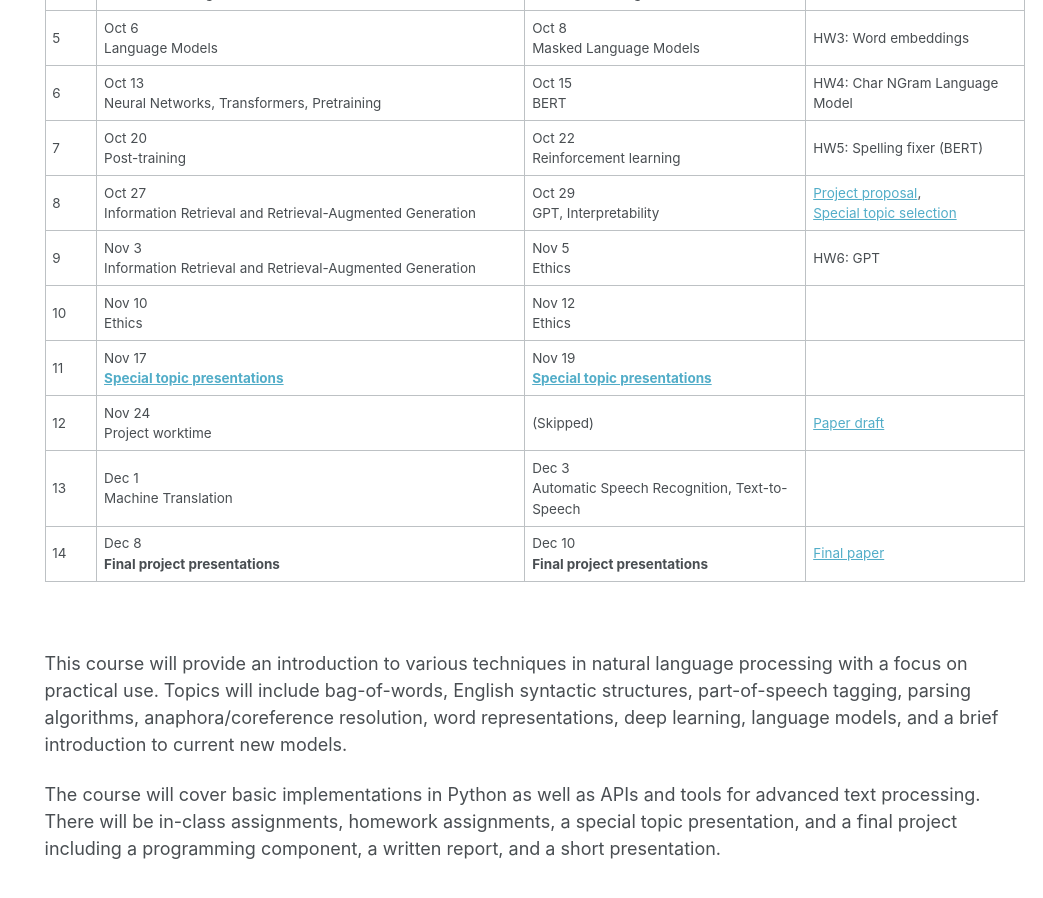
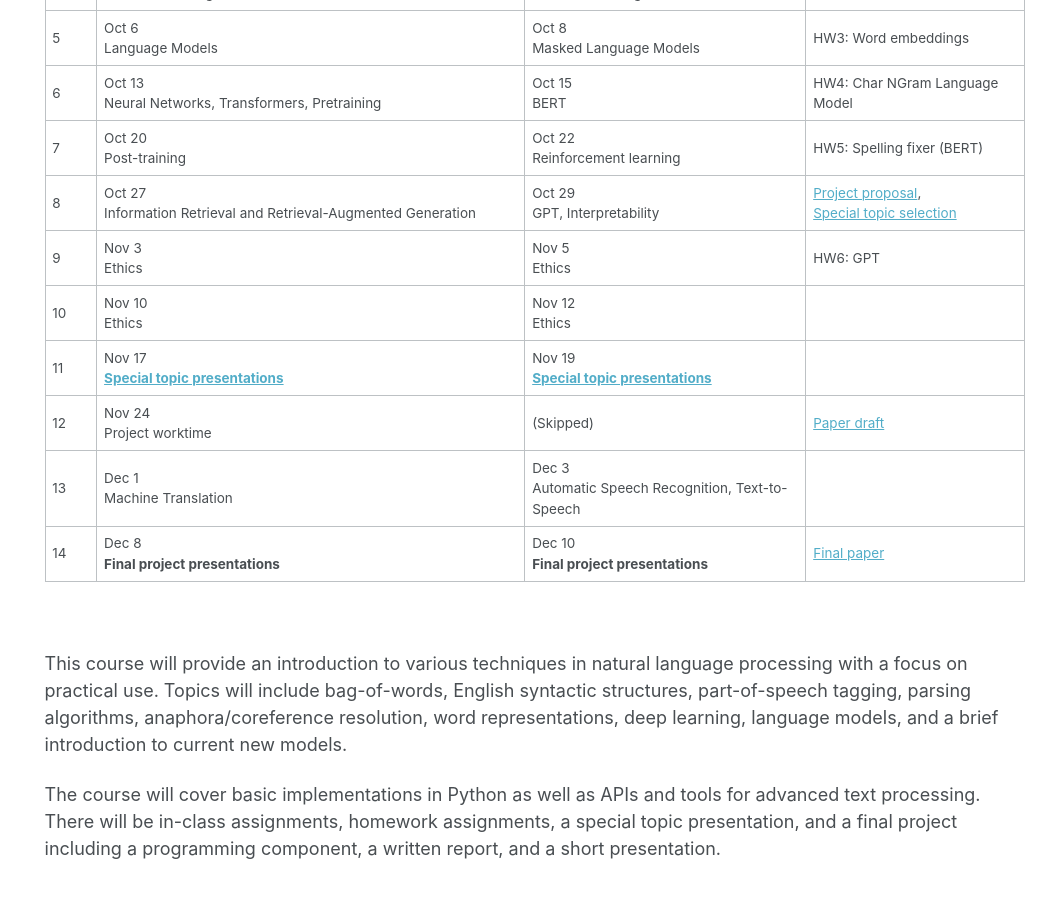
Before and after one commit to rasikabh/rasikabh.github.io, a Jekyll site: the page built from _pages/nlp2026.md, in a window 1280 px wide and 900 px high, scrolled down 666 px. Shown: the whole window, without its empty margins (237-1280 px from the left). Built offline with Jekyll 4.4.1, drawn with Linux system fonts in a browser that asks for light colours.

Commit message:
Combine tech with Jessica's class

```diff
--- a/_pages/nlp2026.md
+++ b/_pages/nlp2026.md
@@ -42,7 +42,7 @@ h2, h3, h4, h5, h6 {margin: 0;}
 | 6 | Oct 13 <br> Neural Networks, Transformers, Pretraining | Oct 15 <br> BERT | HW4: Char NGram Language Model |
 | 7 | Oct 20 <br> Post-training | Oct 22 <br> Reinforcement learning | HW5: Spelling fixer (BERT) |
 | 8 | Oct 27 <br> Information Retrieval and Retrieval-Augmented Generation | Oct 29 <br> GPT, Interpretability | [Project proposal](https://docs.google.com/document/d/1EIH9J0WQ0WLz2YYH4i2iGDVnrcge4hzrffRvvk6KFDo/edit?usp=sharing), <br> [Special topic selection](https://docs.google.com/spreadsheets/d/13w6P9529-5FEtqWqYkOjvoE6RHs3s4Quq5942s11yeQ/edit?usp=sharing) |
-| 9 | Nov 3 <br> Information Retrieval and Retrieval-Augmented Generation | Nov 5 <br> Ethics | HW6: GPT |
+| 9 | Nov 3 <br> Ethics | Nov 5 <br> Ethics | HW6: GPT |
 | 10 | Nov 10 <br> Ethics | Nov 12 <br> Ethics |  |
 | 11 | Nov 17 <br> [**Special topic presentations**](https://docs.google.com/spreadsheets/d/13w6P9529-5FEtqWqYkOjvoE6RHs3s4Quq5942s11yeQ/edit?usp=sharing) | Nov 19 <br> [**Special topic presentations**](https://docs.google.com/spreadsheets/d/13w6P9529-5FEtqWqYkOjvoE6RHs3s4Quq5942s11yeQ/edit?usp=sharing) |  |
 | 12 | Nov 24 <br> Project worktime | (Skipped) | [Paper draft](https://docs.google.com/document/d/1EIH9J0WQ0WLz2YYH4i2iGDVnrcge4hzrffRvvk6KFDo/edit?usp=sharing) |
```
